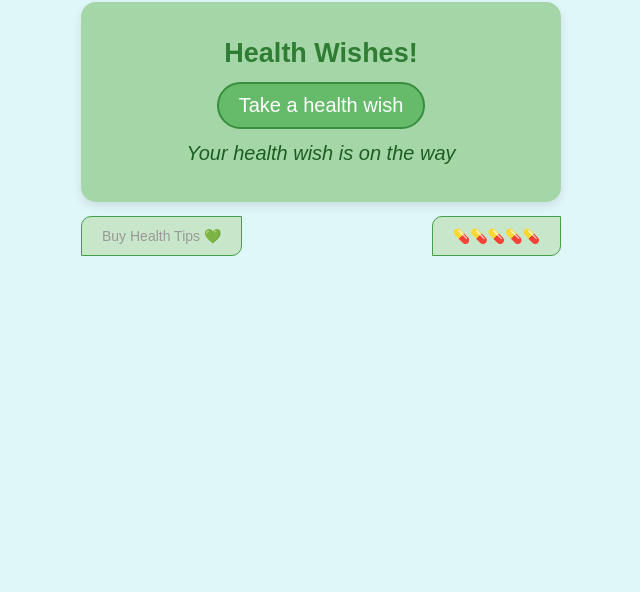
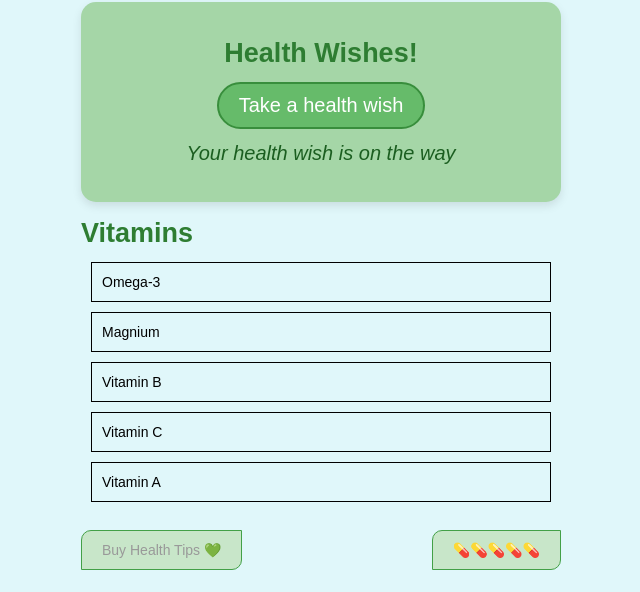
Before and after one commit to 24akai/SaveHealth, a plain HTML site: page index.html in a window 1280 px wide. Shown: the part 741-1333 px from the top of the page, without its empty margins (319-959 px from the left). Before the commit the page ends 1019 px from the top, so only its background shows below. Drawn offline with Linux system fonts and the light colour scheme.

Commit message:
Array of vitamins added

```diff
--- a/css/style.css
+++ b/css/style.css
@@ -167,3 +167,21 @@ h2 {
     object-fit: contain;
     margin:0 10px;
 }
+
+
+#p-vitamins {
+    display: flex;
+    flex-direction: row;
+    justify-content: space-around;
+    flex-wrap: wrap;
+}
+
+.vitamin {
+    border: 1px solid rbg(124, 124,124);
+    margin: 10px;
+    padding: 10px;
+    border-radius: 5px;
+    box-shadow: #999999 5px 5px 10px;
+    width: 150px;
+    height: 300px;
+}
--- a/index.html
+++ b/index.html
@@ -42,6 +42,11 @@
         <p id = "health-wishes">Your health wish is on the way</p>
       </section>
 
+      <section class="vitamins">
+        <h2>Vitamins</h2>
+        <p id = "p-vitamin"></p>
+      </section>
+
       <footer class="site-footer">
         <p id = "health-wishes-footer">Buy Health Tips 💚</p>
         <p id = "count-of-tablets">💊❌❌❌❌</p>
--- a/js/script.js
+++ b/js/script.js
@@ -64,3 +64,61 @@ document.getElementById('left-arrow').addEventListener('click', () => {
     if (galleryImage === 0) galleryImage = 3
     document.getElementById("main-image").setAttribute('src', `img/gallery/${arrayOfImages[galleryImage - 1]}`)
 });
+
+
+const arrayOfObjects = [
+    {
+        id: 1,
+        title: "Omega-3",
+        photo: "", // Add the photo URL here
+        description: "Omega-3 fatty acids are essential for heart, brain, and eye health.",
+        rating: 3,
+        type: "Fat-soluble"
+    },
+    {
+        id: 2,
+        title: "Magnium",
+        photo: "", // Add the photo URL here
+        description: "Magnesium is important for muscle and nerve function, as well as bone formation.",
+        rating: 5,
+        type: "Mineral"
+    },
+    {
+        id: 3,
+        title: "Vitamin B",
+        photo: "", // Add the photo URL here
+        description: "Vitamin B complex improves energy levels, nervous system function, and metabolism.",
+        rating: 2,
+        type: "Water-soluble"
+    },
+    {
+        id: 4,
+        title: "Vitamin C",
+        photo: "", // Add the photo URL here
+        description: "Vitamin C strengthens the immune system and helps fight infections.",
+        rating: 4,
+        type: "Water-soluble"
+    },
+    {
+        id: 5,
+        title: "Vitamin A",
+        photo: "",
+        description: "Vitamin A is important for eye health and supporting the immune system.",
+        rating: 1,
+        type: "Fat-soluble"
+    }
+];
+console.log(arrayOfObjects)
+
+arrayOfObjects.forEach((item) => {
+    console.log(item)
+
+    let divVitamin = document.createElement('div')
+    divVitamin.innerText = item.title
+
+    divVitamin.style.border = '1px solid black'
+    divVitamin.style.margin = '10px'
+    divVitamin.style.padding = '10px'
+
+    document.getElementById("p-vitamin").appendChild(divVitamin)
+})
```
